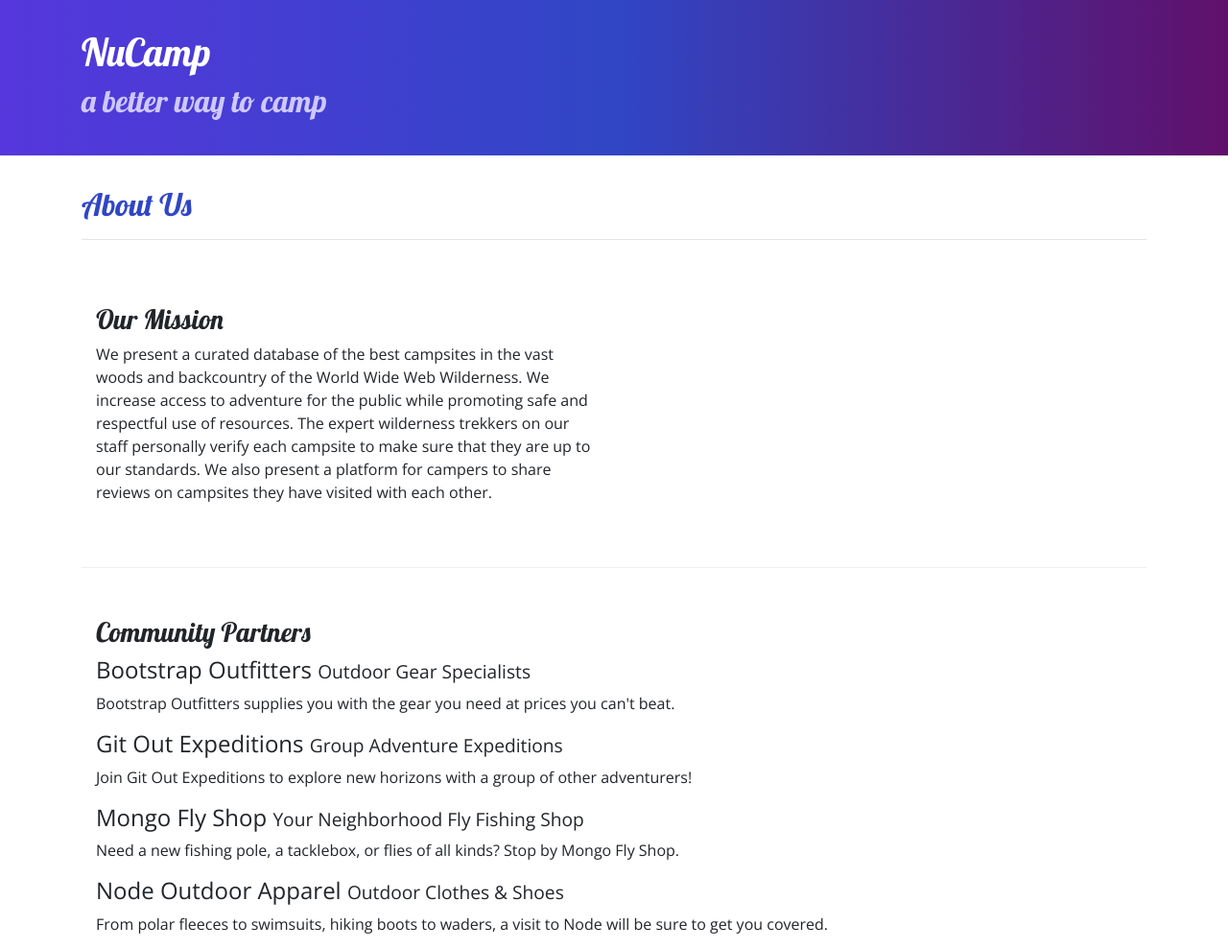
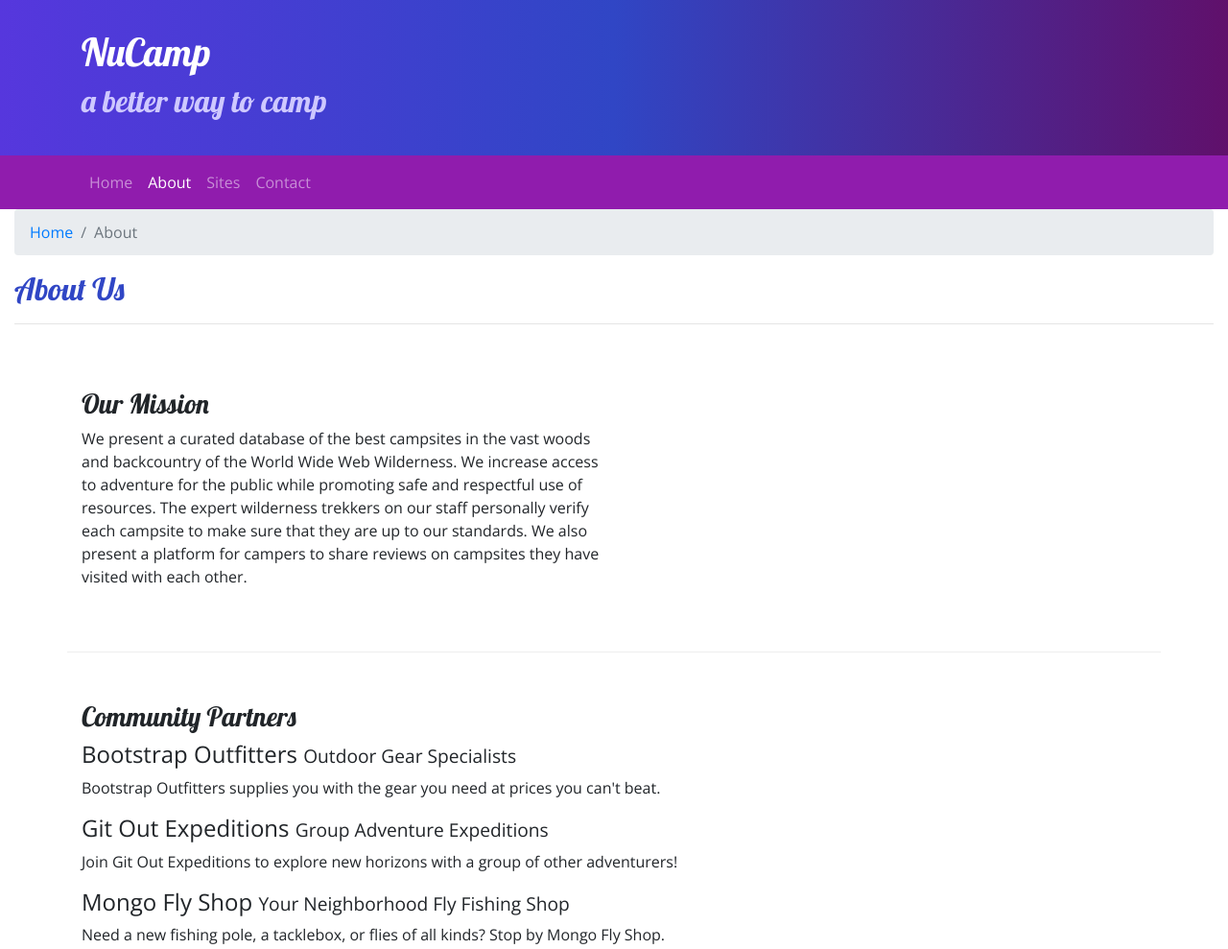
Before and after one commit to Andres-sol99/Interactive-BootStrap-Site, a website: page aboutus.html in a window 1280 px wide. Shown: the top 989 px of the page at 96% size. Drawn offline with nearby package versions, Linux system fonts and the light colour scheme.

Commit message:
Navbar and Breadcrumbs

```diff
--- a/aboutus.html
+++ b/aboutus.html
@@ -15,6 +15,8 @@
     <title>NuCamp: A Better Way To Camp</title>
 </head>
 
+
+
 <body>
 
     <header class="jumbotron jumbotron-fluid">
@@ -28,13 +30,30 @@
         </div>
     </header>
 
-    <div class="container">
-        <div class="row">
-            <div class="col">
-                <h2>About Us</h2>
-                <hr />
+    <nav class="navbar navbar-expand-sm navbar-dark sticky-top">
+        <div class="container">
+            <button class="navbar-toggler ml-auto" type="button" data-toggle="collapse" data-target="#nucampNavbar">
+                <span class="navbar-toggler-icon"></span>
+            </button>
+            <div class="collapse navbar-collapse" id="nucampNavbar">
+                <ul class="navbar-nav">
+                    <li class="nav-item"><a class="nav-link" href="index.html">Home</a></li>
+                    <li class="nav-item active"><a class="nav-link" href="#">About</a></li>
+                    <li class="nav-item"><a class="nav-link" href="#">Sites</a></li>
+                    <li class="nav-item"><a class="nav-link" href="#">Contact</a></li>
+                </ul>
             </div>
         </div>
+    </nav>
+
+    <div class="col">
+        <ol class="breadcrumb">
+            <li class="breadcrumb-item"><a href="index.html">Home</a></li>
+            <li class="breadcrumb-item active">About</li>
+        </ol>
+        <h2>About Us</h2>
+                <hr />
+    </div>
 
     <div class="container">
         <div class="row row-content">
--- a/css/styles.css
+++ b/css/styles.css
@@ -23,6 +23,7 @@ footer {
     padding: 30px;
     background-image: linear-gradient(to right, #5637DD, #3046C5, #60106B);
     color: white;
+    margin: 0;
 }
 
 .row-content {
@@ -30,3 +31,7 @@ footer {
     border-bottom: 1px ridge;
     min-height: 200px;
 }
+
+.navbar {
+    background-color: #901CAD;
+}
```
Also changed, not shown: index.html (+16 -0 lines).
